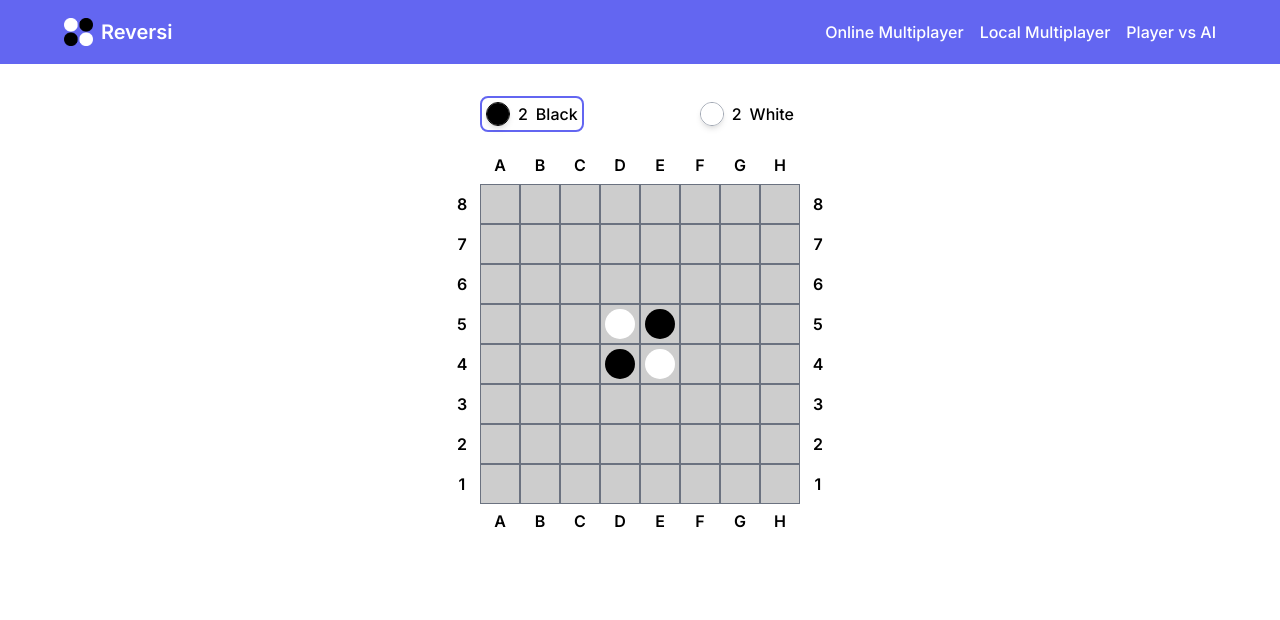
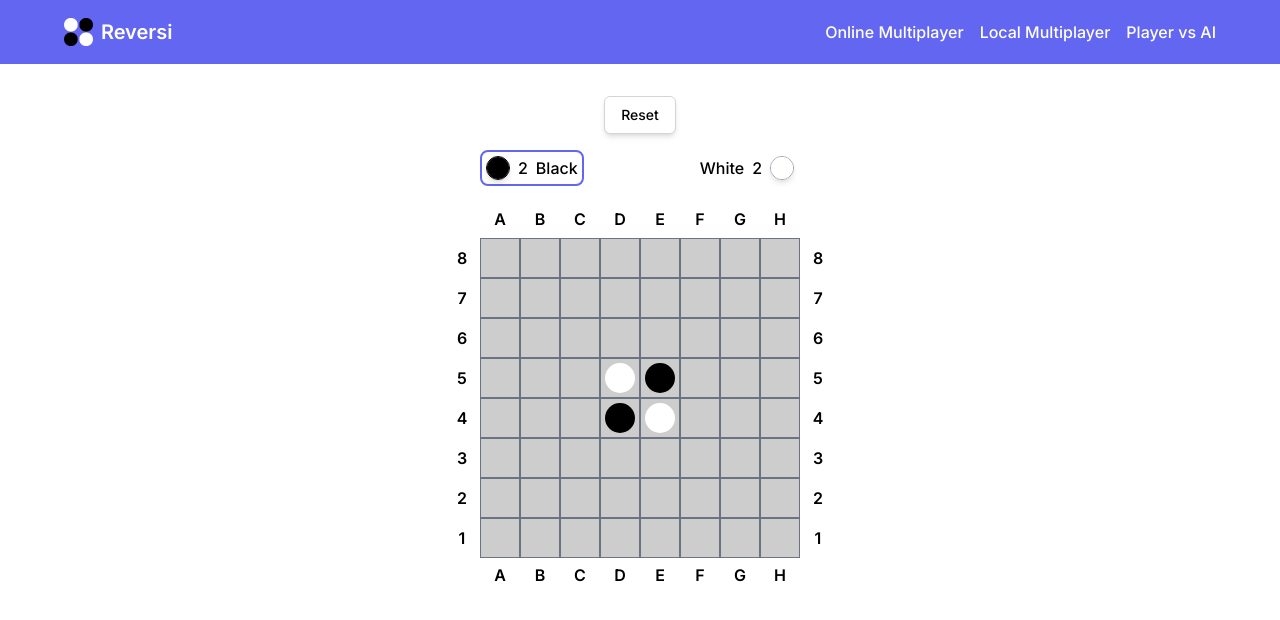
Before and after one commit to ben-sommer/nea, a Next.js app in the folder frontend/: page /local-multiplayer in a window 1280 px wide. Shown: the top 620 px of the page. Built offline with nearby package versions, Linux system fonts and the light colour scheme.

Commit message:
feat: add completion state

```diff
--- a/frontend/src/app/local-multiplayer/LocalMultiplayer.tsx
+++ b/frontend/src/app/local-multiplayer/LocalMultiplayer.tsx
@@ -8,5 +8,19 @@ import { proxy } from "valtio";
 export default function LocalMultiplayer() {
     const game = proxy(new Game());
 
-    return <Board game={game} />;
+    return (
+        <div className="flex flex-col gap-4 items-center">
+            <button
+                onClick={() => game.reset()}
+                className="px-4 py-2 rounded-md border border-gray-300 bg-white shadow-md text-sm font-medium outline-none focus:ring-2 ring-indigo-500"
+            >
+                Reset
+            </button>
+            <Board
+                game={game}
+                completionButtonOnClick={() => game.reset()}
+                completionButtonText="Start a new game"
+            />
+        </div>
+    );
 }
--- a/frontend/src/components/Board.tsx
+++ b/frontend/src/components/Board.tsx
@@ -2,7 +2,7 @@
 
 import { Game } from "@/definitions/game";
 import { BoardState, Square } from "@/types/game";
-import { useEffect } from "react";
+import { useEffect, useState } from "react";
 import { useSnapshot } from "valtio";
 
 const ColumnLabels = () => {
@@ -64,7 +64,7 @@ const Scores = ({ game }: { game: Game }) => {
                 <p>{game.blackName}</p>
             </div>
             <div
-                className={`flex items-center gap-2 border-2 p-1 rounded-lg ${
+                className={`flex flex-row-reverse items-center gap-2 border-2 p-1 rounded-lg ${
                     game.turn == "white"
                         ? "border-indigo-500"
                         : "border-transparent"
@@ -80,7 +80,15 @@ const Scores = ({ game }: { game: Game }) => {
     );
 };
 
-export default function Board({ game }: { game: Game }) {
+export default function Board({
+    game,
+    completionButtonText,
+    completionButtonOnClick,
+}: {
+    game: Game;
+    completionButtonText: string;
+    completionButtonOnClick: () => void;
+}) {
     useEffect(() => {
         // @ts-ignore
         window.game = game;
@@ -89,6 +97,7 @@ export default function Board({ game }: { game: Game }) {
     const snap = useSnapshot(game);
 
     return (
+        <div className="relative">
             <div className="inline-block">
                 <Scores game={game} />
                 <ColumnLabels />
@@ -102,7 +111,9 @@ export default function Board({ game }: { game: Game }) {
                                 .map((_, columnIndex) => (
                                     <div
                                         key={`${rowIndex}-${columnIndex}`}
-                                    className={`w-10 h-10 border border-gray-500 p-1 ${
+                                        className={`w-10 h-10 border ${
+                                            snap.finished ? "opacity-50" : ""
+                                        } border-gray-500 p-1 ${
                                             snap.board[columnIndex][
                                                 7 - rowIndex
                                             ] === null
@@ -113,7 +124,7 @@ export default function Board({ game }: { game: Game }) {
                                             backgroundColor: "#CDCDCD",
                                         }}
                                         onClick={(_) =>
-                                        game.handleSquareClick(
+                                            !game.handleSquareClick(
                                                 columnIndex,
                                                 7 - rowIndex
                                             )
@@ -133,5 +144,23 @@ export default function Board({ game }: { game: Game }) {
                     ))}
                 <ColumnLabels />
             </div>
+            {snap.finished && (
+                <div className="absolute top-0 text-center w-full mt-[12.5rem]">
+                    <p className="font-semibold bg-white flex flex-col w-64 mx-auto gap-2 rounded-md border-gray-300 border shadow-md px-4 py-2">
+                        <span className="text-2xl">
+                            {snap.winner == "draw"
+                                ? "Draw"
+                                : `${snap.getNameFromColor(snap.winner)} wins!`}
+                        </span>
+                        <span
+                            onClick={completionButtonOnClick}
+                            className="px-4 py-2 rounded-md text-white bg-indigo-500 shadow-md text-sm font-medium outline-none cursor-pointer"
+                        >
+                            {completionButtonText}
+                        </span>
+                    </p>
+                </div>
+            )}
+        </div>
     );
 }
--- a/frontend/src/definitions/game.ts
+++ b/frontend/src/definitions/game.ts
@@ -5,8 +5,17 @@ export class Game {
     turn: "black" | "white";
     blackName: string;
     whiteName: string;
+    finished: boolean;
 
     constructor() {
+        this.board = this.initialBoard;
+        this.turn = "black";
+        this.blackName = "Black";
+        this.whiteName = "White";
+        this.finished = false;
+    }
+
+    get initialBoard() {
         const board: BoardState = Array(8)
             .fill(null)
             .map((_) => Array(8).fill(null));
@@ -16,17 +25,14 @@ export class Game {
         board[4][3] = "white";
         board[4][4] = "black";
 
-        this.board = board;
-        this.turn = "black";
-        this.blackName = "Black";
-        this.whiteName = "White";
+        return board;
     }
 
     get scores() {
         const addReduce = (
             array: any[],
             condition: (item: any) => number
-        ): any[] =>
+        ): number =>
             array.reduce(
                 (previous, current) => previous + (condition(current) || 0),
                 0
@@ -82,7 +88,7 @@ export class Game {
             yDir: number,
             squares: [number, number][]
         ): [number, number][] => {
-            if (x > 7 || x < 0 || y > 7 || y < 0) {
+            if (x + xDir > 7 || x + xDir < 0 || y + yDir > 7 || y + yDir < 0) {
                 // Hit the edge of the board without a counter of the opponent's color to bound the run
                 return [];
             }
@@ -115,16 +121,88 @@ export class Game {
         return squares;
     }
 
+    get winner() {
+        if (this.scores.black > this.scores.white) {
+            return "black";
+        } else if (this.scores.black < this.scores.white) {
+            return "white";
+        } else {
+            return "draw";
+        }
+    }
+
+    get anyMovesLeft() {
+        for (let x = 0; x < 8; x++) {
+            for (let y = 0; y < 8; y++) {
+                if (this.checkMove(x, y).length > 0) {
+                    return true;
+                }
+            }
+        }
+
+        return false;
+    }
+
+    getNameFromColor(color: "black" | "white") {
+        return color == "black" ? this.blackName : this.whiteName;
+    }
+
+    get isGameOver() {
+        if (this.anyMovesLeft) {
+            return false;
+        }
+
+        this.turn = this.otherPlayer;
+
+        const opponentMovesLeft = this.anyMovesLeft;
+
+        this.turn = this.otherPlayer;
+
+        if (opponentMovesLeft) {
+            // Current player skips turn as cannot go - opponent has possible moves
+            return false;
+        } else {
+            this.finished = true;
+
+            // Neither player can place any more counters so W/D/L state is declared
+            return this.winner;
+        }
+    }
+
     handleSquareClick(x: number, y: number) {
+        // Return values:
+        // true - no further action needed
+        // false - game is over
+
+        if (this.isGameOver) {
+            return false;
+        }
+
         const flippedSquares = this.performMove(x, y);
 
         if (flippedSquares == 0) {
-            return false;
+            return true;
         }
 
         this.board[x][y] = this.turn;
         this.turn = this.otherPlayer;
 
+        if (this.isGameOver) {
+            return false;
+        }
+
+        if (!this.anyMovesLeft) {
+            // No moves available for opponent, so play reverts to previous player
+            console.log("NO MOVES, REVERTED");
+
+            this.turn = this.otherPlayer;
+        }
+
         return true;
     }
+
+    reset() {
+        this.board = this.initialBoard;
+        this.finished = false;
+    }
 }
```
Lines whose indentation alone changed are shown as unchanged.
